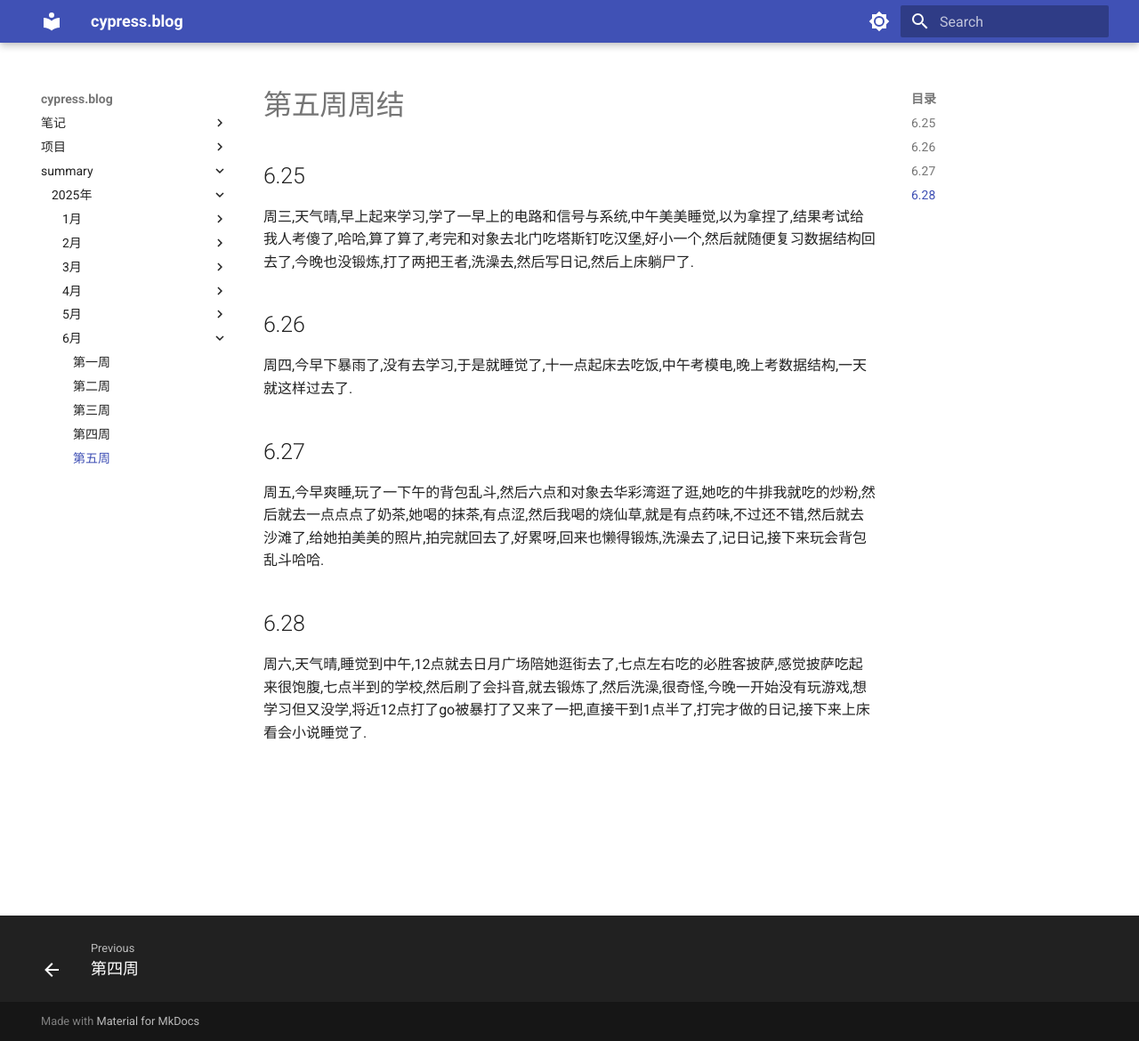
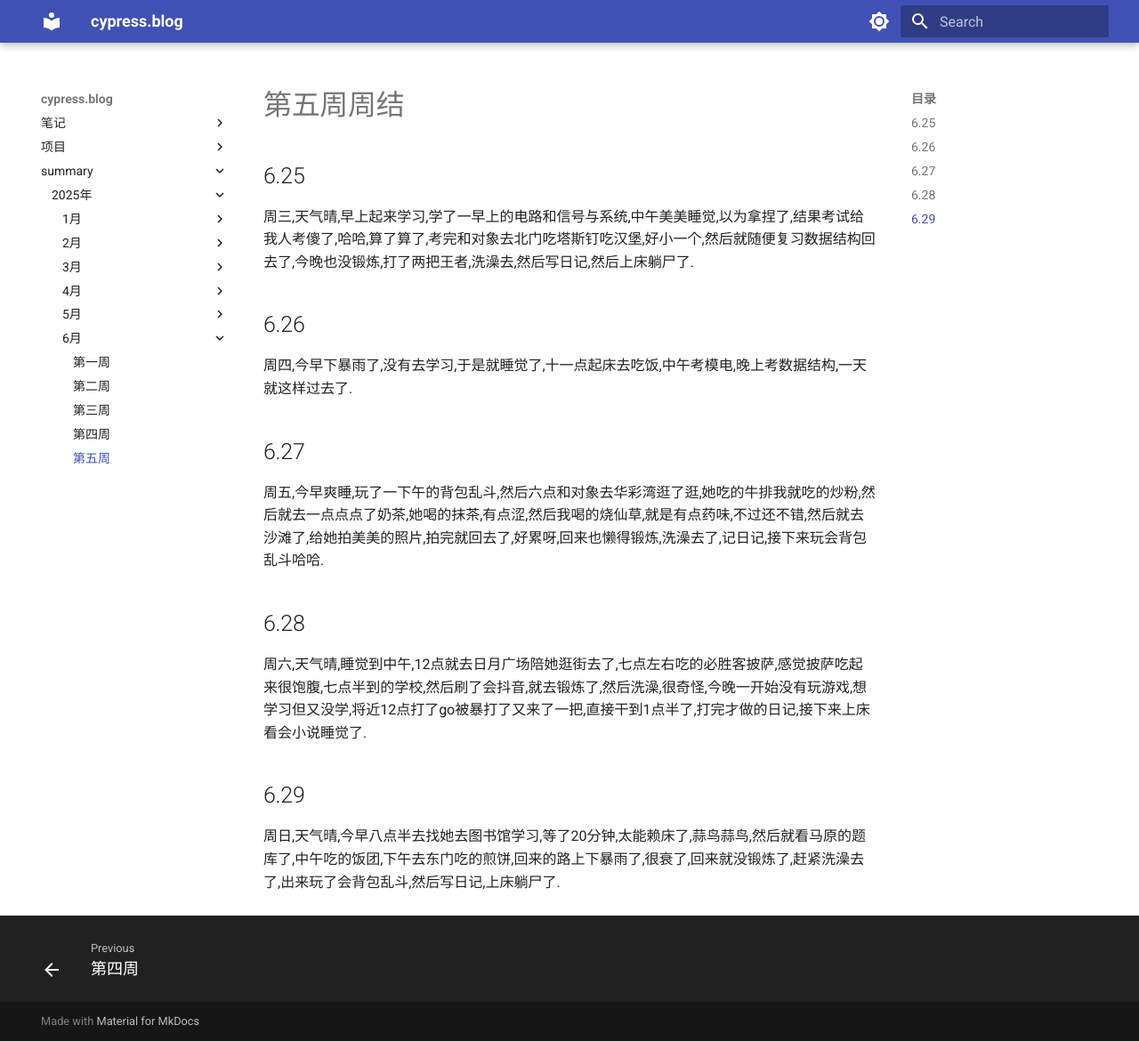
Before and after one commit to cyprer/blog0, an MkDocs documentation site: the page built from docs/summary/25year/6month/5week.md, in a window 1280 px wide and 1170 px high. Shown: the whole window at 89% size. Built offline with MkDocs 1.6.1 and Material for MkDocs 9.7.7, drawn with Linux system fonts in a browser that asks for light colours.

Commit message:
docs: 更新25年第6月第5周的个人周记内容
添加6月29日周日的活动记录

```diff
--- a/docs/summary/25year/6month/5week.md
+++ b/docs/summary/25year/6month/5week.md
@@ -11,3 +11,5 @@
 
 ## 6.28
   周六,天气晴,睡觉到中午,12点就去日月广场陪她逛街去了,七点左右吃的必胜客披萨,感觉披萨吃起来很饱腹,七点半到的学校,然后刷了会抖音,就去锻炼了,然后洗澡,很奇怪,今晚一开始没有玩游戏,想学习但又没学,将近12点打了go被暴打了又来了一把,直接干到1点半了,打完才做的日记,接下来上床看会小说睡觉了.
+## 6.29
+  周日,天气晴,今早八点半去找她去图书馆学习,等了20分钟,太能赖床了,蒜鸟蒜鸟,然后就看马原的题库了,中午吃的饭团,下午去东门吃的煎饼,回来的路上下暴雨了,很衰了,回来就没锻炼了,赶紧洗澡去了,出来玩了会背包乱斗,然后写日记,上床躺尸了.
```
